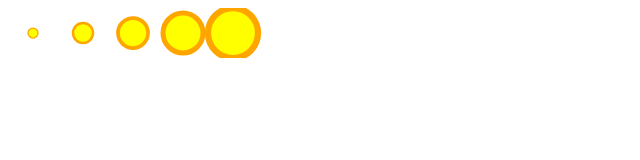
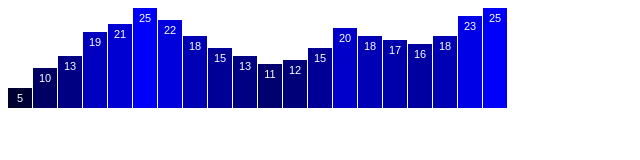
Before and after one commit to benjdj6/D3-Tutorials, a plain HTML site: page index.html in a window 1280 px wide. Shown: the whole page, without its empty margins (0-640 px from the left). Drawn offline with nearby package versions, Linux system fonts and the light colour scheme.

Commit message:
Completed Making Bar Chart section

```diff
--- a/index.html
+++ b/index.html
@@ -6,33 +6,54 @@
     </head>
     <body>
         <script type="text/javascript">
-            var dataset = [ 5, 10, 15, 20, 25 ];
+            var dataset = [5, 10, 13, 19, 21, 25, 22, 18, 15, 13,
+                           11, 12, 15, 20, 18, 17, 16, 18, 23, 25];
 
-            var w = 500;
-            var h = 50;
+            var svgW = 500;
+            var svgH = 100;
+            var barPadding = 1;
 
             var svg = d3.select("body")
                         .append("svg")
-                        .attr("width", w)
-                        .attr("height", h);
+                        .attr("width", svgW)
+                        .attr("height", svgH);
 
-            var circles = svg.selectAll("circle")
-                             .data(dataset)
-                             .enter()
-                             .append("circle");
+            svg.selectAll("rect")
+               .data(dataset)
+               .enter()
+               .append("rect")
+               .attr("x", function(d, i) {
+                   return i * (svgW / dataset.length);
+               })
+               .attr("y", function(d) {
+                   return svgH - (d * 4);
+               })
+               .attr("width", svgW / dataset.length - barPadding)
+               .attr("height", function(d) {
+                   return d * 4;
+               })
+               .attr("fill", function(d) {
+                   return "rgb(0, 0, " + (d * 10) + ")";
+               });
 
-            circles.attr("cx", function(d, i) {
-                        return (i * 50) + 25;
-                    })
-                    .attr("cy", h/2)
-                    .attr("r", function(d) {
-                        return d;
-                    })
-                    .attr("fill", "yellow")
-                    .attr("stroke", "orange")
-                    .attr("stroke-width", function(d) {
-                        return d/4;
-                    });
+            svg.selectAll("text")
+               .data(dataset)
+               .enter()
+               .append("text")
+               .text(function(d) {
+                   return d;
+               })
+               .attr("text-anchor", "middle")
+               .attr("x", function(d, i) {
+                   return i * (svgW / dataset.length) + (svgW / dataset.length - barPadding) / 2;
+               })
+               .attr("y", function(d) {
+                   return svgH - (d * 4) + 14;
+               })
+               .attr("font-family", "sans-serif")
+               .attr("font-size", "11px")
+               .attr("fill", "white");
+
         </script>
     </body>
 </html>
```
